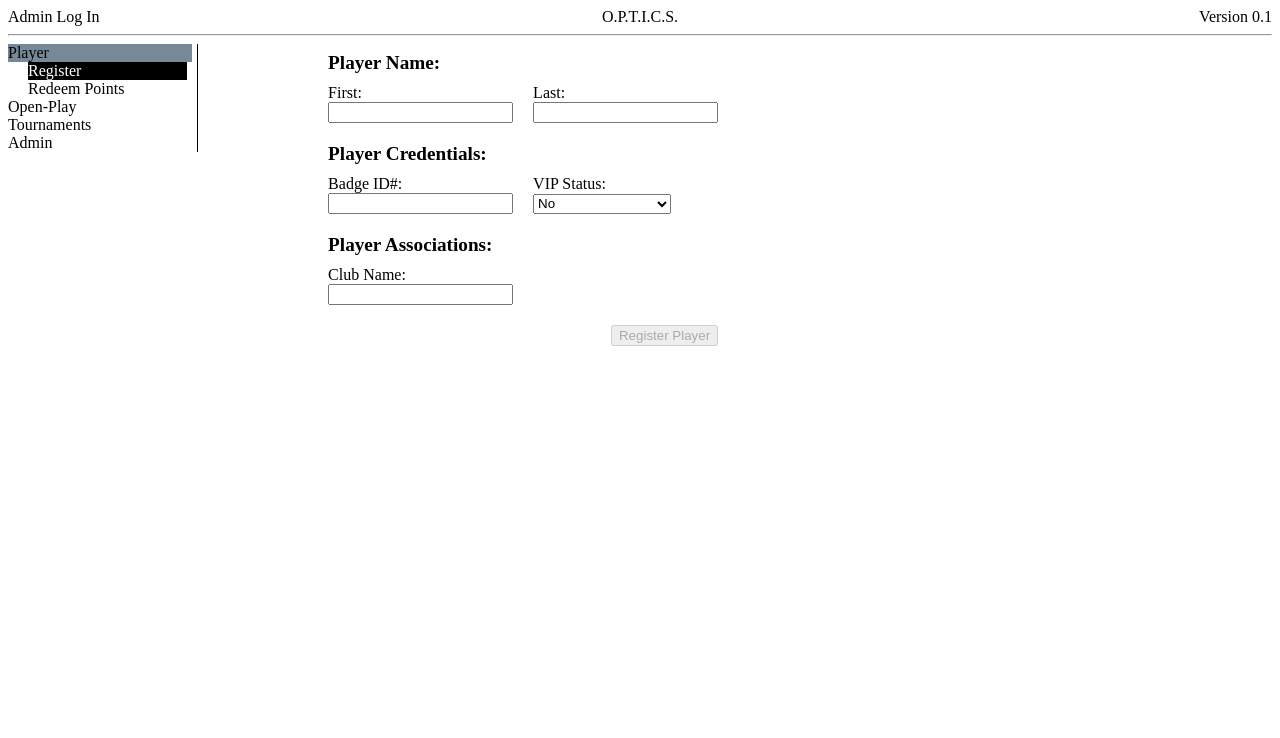
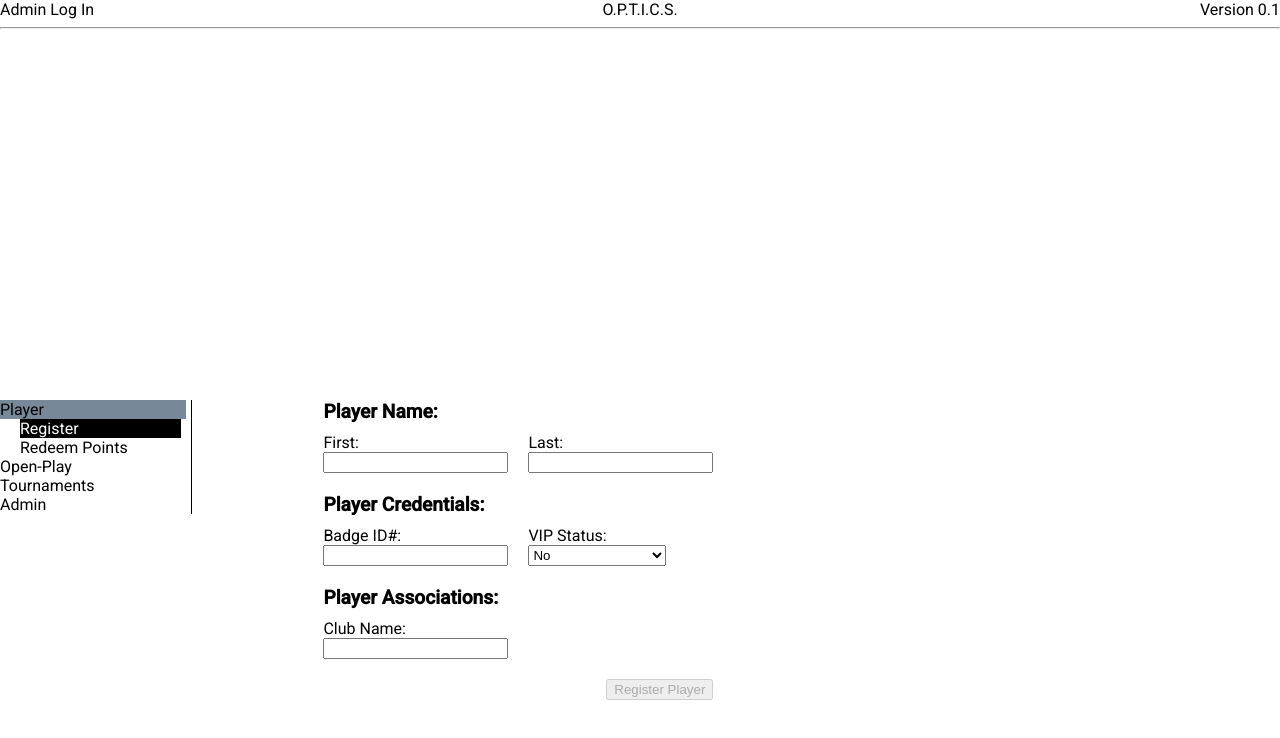
Before and after one commit to PlarzoidProductions/web-optics, an Angular app: page /player/register in a window 1280 px wide. Shown: the top 738 px of the page. Built offline with nearby package versions, Linux system fonts and the light colour scheme.

Commit message:
Add @angular/material

```diff
--- a/angular.json
+++ b/angular.json
@@ -21,6 +21,9 @@
               "src/favicon.ico"
             ],
             "styles": [
+              {
+                "input": "node_modules/@angular/material/prebuilt-themes/indigo-pink.css"
+              },
               "src/styles.css"
             ],
             "scripts": []
@@ -71,6 +74,9 @@
             "tsConfig": "src/tsconfig.spec.json",
             "scripts": [],
             "styles": [
+              {
+                "input": "node_modules/@angular/material/prebuilt-themes/indigo-pink.css"
+              },
               "src/styles.css"
             ],
             "assets": [
--- a/package.json
+++ b/package.json
@@ -25,6 +25,7 @@
     "@angular/flex-layout": "^5.0.0-beta.15",
     "@angular/forms": "^5.2.10",
     "@angular/http": "^5.2.10",
+    "@angular/material": "^6.4.7",
     "@angular/platform-browser": "^5.2.10",
     "@angular/platform-browser-dynamic": "^5.2.10",
     "@angular/router": "^5.2.10",
--- a/src/app/app.module.ts
+++ b/src/app/app.module.ts
@@ -11,7 +11,8 @@
 import { PageNotFoundComponent } from './page-not-found/page-not-found.component'
 import { GameSystemsService } from './services/game-systems.service'
 import { PlayerService } from './services/player.service'
-import { PrizeService } from './services/prize.service'
+import { PrizeService } from './services/prize.service';
+import { BrowserAnimationsModule } from '@angular/platform-browser/animations'
 
 @NgModule({
   declarations: [
@@ -21,7 +22,7 @@
     NavComponent,
     PageNotFoundComponent,
   ],
-  imports: [BrowserModule, AppRoutingModule, FlexLayoutModule, HttpClientModule],
+  imports: [BrowserModule, AppRoutingModule, FlexLayoutModule, HttpClientModule, BrowserAnimationsModule],
   providers: [PlayerService, PrizeService, GameSystemsService],
   bootstrap: [AppComponent],
 })
--- a/src/index.html
+++ b/src/index.html
@@ -1,6 +1,8 @@
 <!doctype html>
 <html lang="en">
 <head>
+<link href="https://fonts.googleapis.com/icon?family=Material+Icons" rel="stylesheet">
+<link href="https://fonts.googleapis.com/css?family=Roboto:300,400,500" rel="stylesheet">
   <meta charset="utf-8">
   <title>WebOptics</title>
   <base href="/">
--- a/src/styles.css
+++ b/src/styles.css
@@ -58,3 +58,6 @@
   font-size: small;
   height: 0px;
 }
+
+html, body { height: 100%; }
+body { margin: 0; font-family: 'Roboto', sans-serif; }
```
Also changed, not shown: 1 other file (tests, documents, lock files or other folders).
